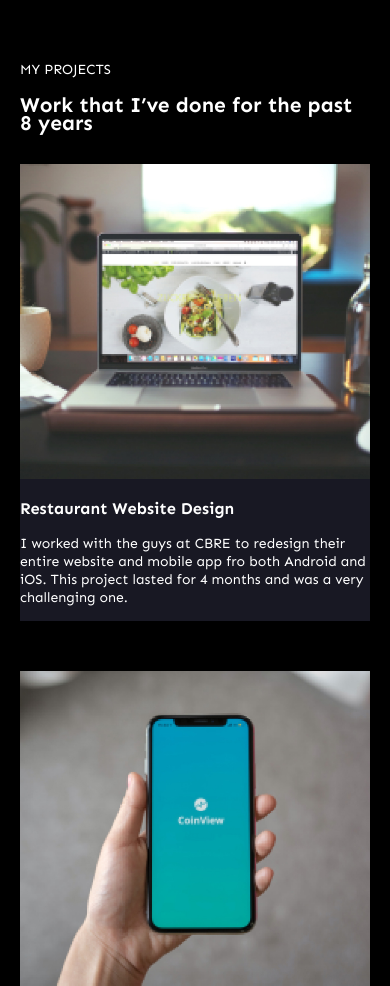
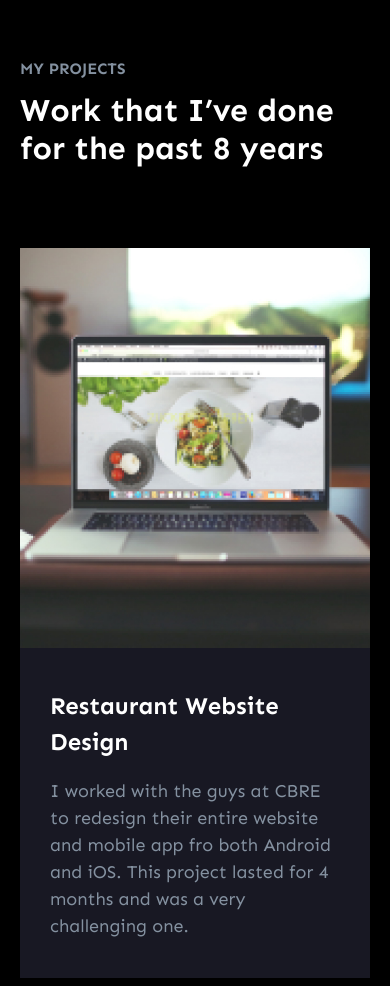
Before and after one commit to Jenlpl/Robin.W, a website: page index.html in a window 390 px wide. Shown: the part 4389-5375 px from the top of the page. Drawn offline with Linux system fonts and the light colour scheme.

Commit message:
projects mobile

```diff
--- a/styles/_projects.scss
+++ b/styles/_projects.scss
@@ -4,6 +4,22 @@
         display: flex;
         flex-direction: column;
         padding: 50px 20px;
+        gap: 40px;
+    }
+    .projects__text {
+        p {
+font-size: 16px;
+font-weight: 700;
+line-height: 24px;
+color: #8491A0;
+margin: 10px 0;
+        }
+        h2 {
+font-size: 32px;
+font-weight: 700;
+line-height: 38.5px;
+margin-top: 0;
+        }
     }
     .projects__list {
         list-style: none;
@@ -16,6 +32,23 @@
         background-color: #181823;
         img {
             width: 100%;
+            height: 400px;
+            object-fit: cover;
+        }
+        h3 {
+font-size: 24px;
+font-weight: 700;
+line-height: 36px;
+padding: 0 30px;
+margin-top: 35px;
+margin-bottom: 10px;
+        }
+        p {
+font-size: 18px;
+font-weight: 400;
+line-height: 27px;
+color: #8491A0;
+padding: 0 30px 20px;
         }
     }
 }
```
Also changed, not shown: styles/styles.css.
